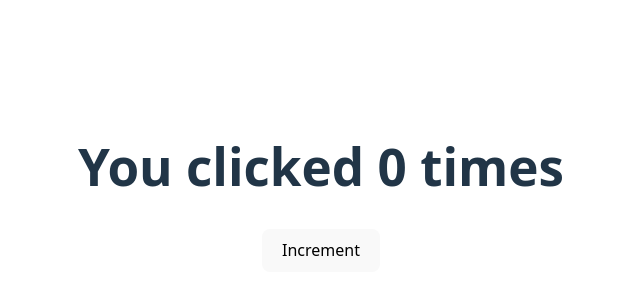
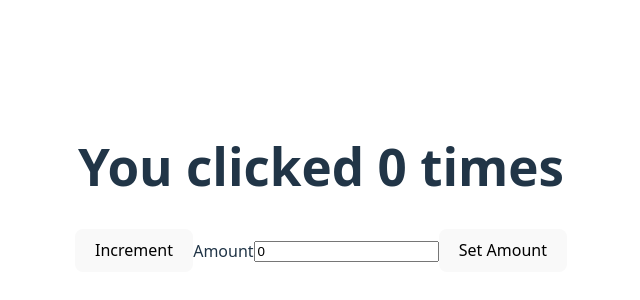
Before and after one commit to aramyants/react-testing-tutorial, a React (Vite) app: page / in a window 1280 px wide. Shown: the part 212-512 px from the top of the page, without its empty margins (319-959 px from the left). Built offline with nearby package versions, Linux system fonts and the light colour scheme.

Commit message:
feat: enhance Counter component with amount input and Set Amount functionality

```diff
--- a/src/components/counter/counter.tsx
+++ b/src/components/counter/counter.tsx
@@ -2,13 +2,24 @@
 
 export const Counter = () => {
   const [count, setCount] = useState(0)
-
+  const [amount, setAmount] = useState(0)
   return (
     <div>
       <h1>You clicked {count} times</h1>
       <button onClick={() => setCount(count + 1)}>
         Increment
       </button>
+      <label htmlFor="amount">Amount</label>
+      <input
+        id="amount"
+        type="number"
+        name='amount'
+        value={amount}
+        onChange={(e) => setAmount(parseInt(e.target.value, 10))}
+      />
+      <button onClick={() => setCount(amount)}>
+        Set Amount
+      </button>
     </div>
   )
 }
```
Also changed, not shown: 1 other file (tests, documents, lock files or other folders).
